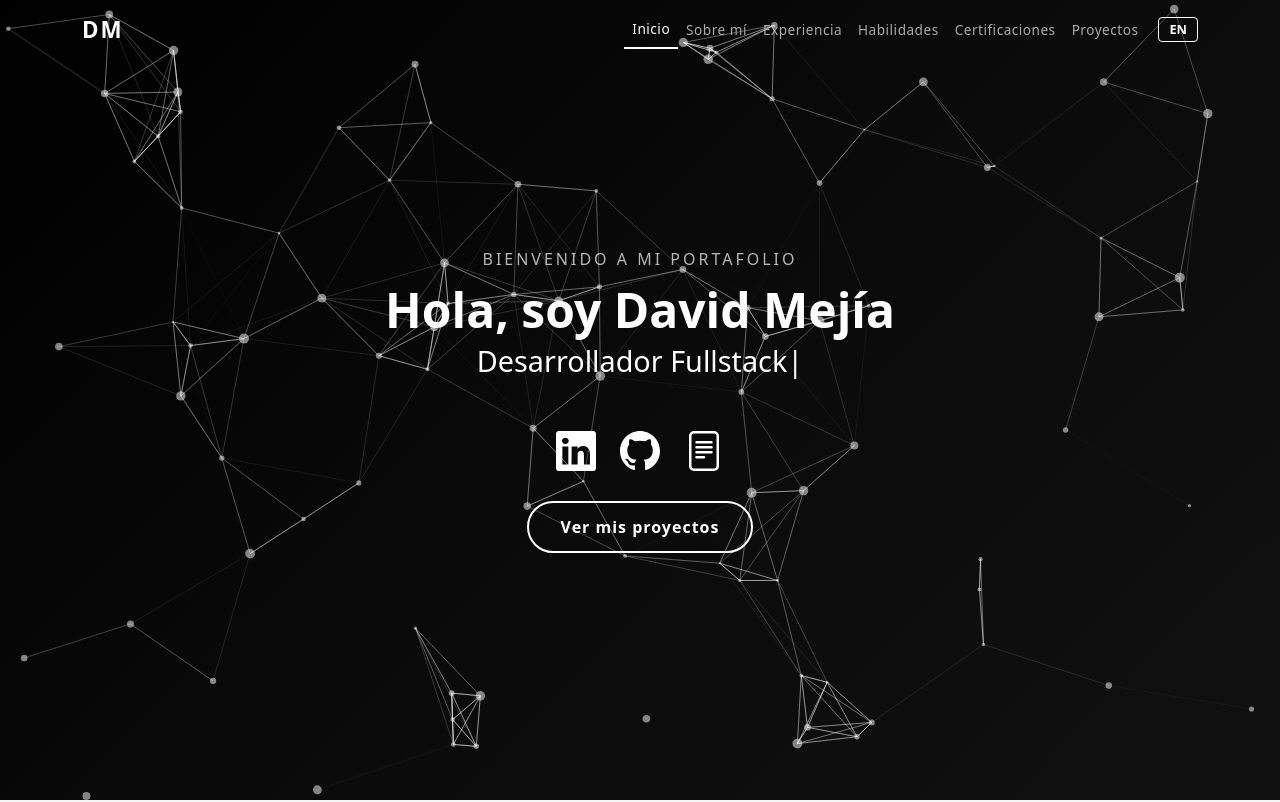
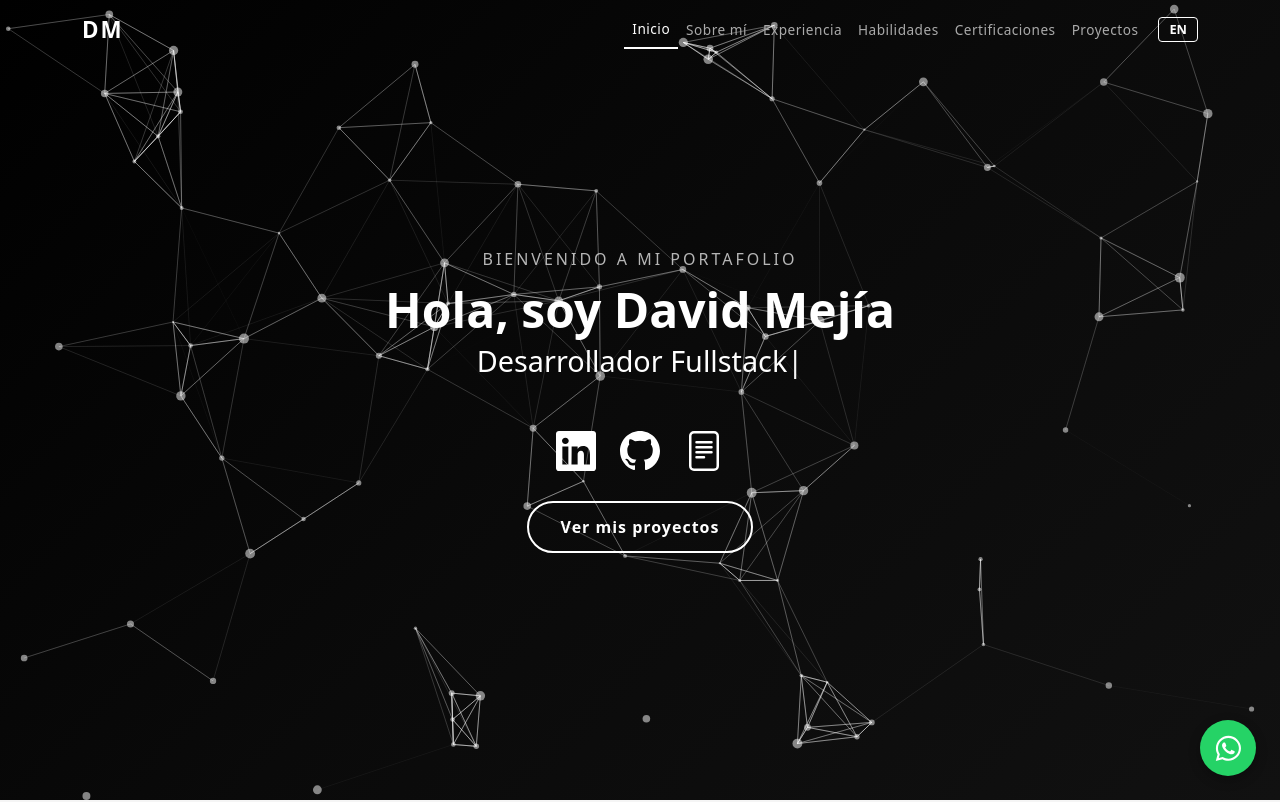
Before and after one commit to dxviidmg/davidmejia-v2, a React (Create React App) app: page / in a window 1280 px wide. Shown: the top 802 px of the page. Built offline with nearby package versions, Linux system fonts and the light colour scheme; the HTML template or start-up script is replaced by a standard one.

Commit message:
feat: add WhatsApp floating button for direct contact

```diff
--- a/src/App.css
+++ b/src/App.css
@@ -63,3 +63,28 @@ h2 {
   font-size: 0.75rem;
   color: #666;
 }
+
+/* WhatsApp floating button */
+.whatsapp-float {
+  position: fixed;
+  bottom: 24px;
+  right: 24px;
+  width: 56px;
+  height: 56px;
+  background: #25d366;
+  color: white;
+  border-radius: 50%;
+  display: flex;
+  align-items: center;
+  justify-content: center;
+  font-size: 1.8rem;
+  box-shadow: 0 4px 12px rgba(0, 0, 0, 0.3);
+  transition: transform 300ms, box-shadow 300ms;
+  z-index: 1000;
+}
+
+.whatsapp-float:hover {
+  transform: scale(1.1);
+  box-shadow: 0 6px 16px rgba(0, 0, 0, 0.4);
+  color: white;
+}
--- a/src/App.js
+++ b/src/App.js
@@ -2,6 +2,7 @@ import './App.css';
 import 'bootstrap/dist/css/bootstrap.min.css'
 
 import { LangProvider } from './utils/LangContext';
+import { FaWhatsapp } from 'react-icons/fa';
 import { Banner } from './components/sections/banner/Banner';
 import { Skills } from './components/sections/skills/Skills';
 import { Projects } from './components/sections/projects/Projects';
@@ -21,6 +22,15 @@ function App() {
         <Projects />
         <Certifications />
         <Footer />
+        <a
+          href="https://wa.me/525561652599"
+          target="_blank"
+          rel="noreferrer"
+          className="whatsapp-float"
+          aria-label="Chat on WhatsApp"
+        >
+          <FaWhatsapp />
+        </a>
       </div>
     </LangProvider>
   );
```
